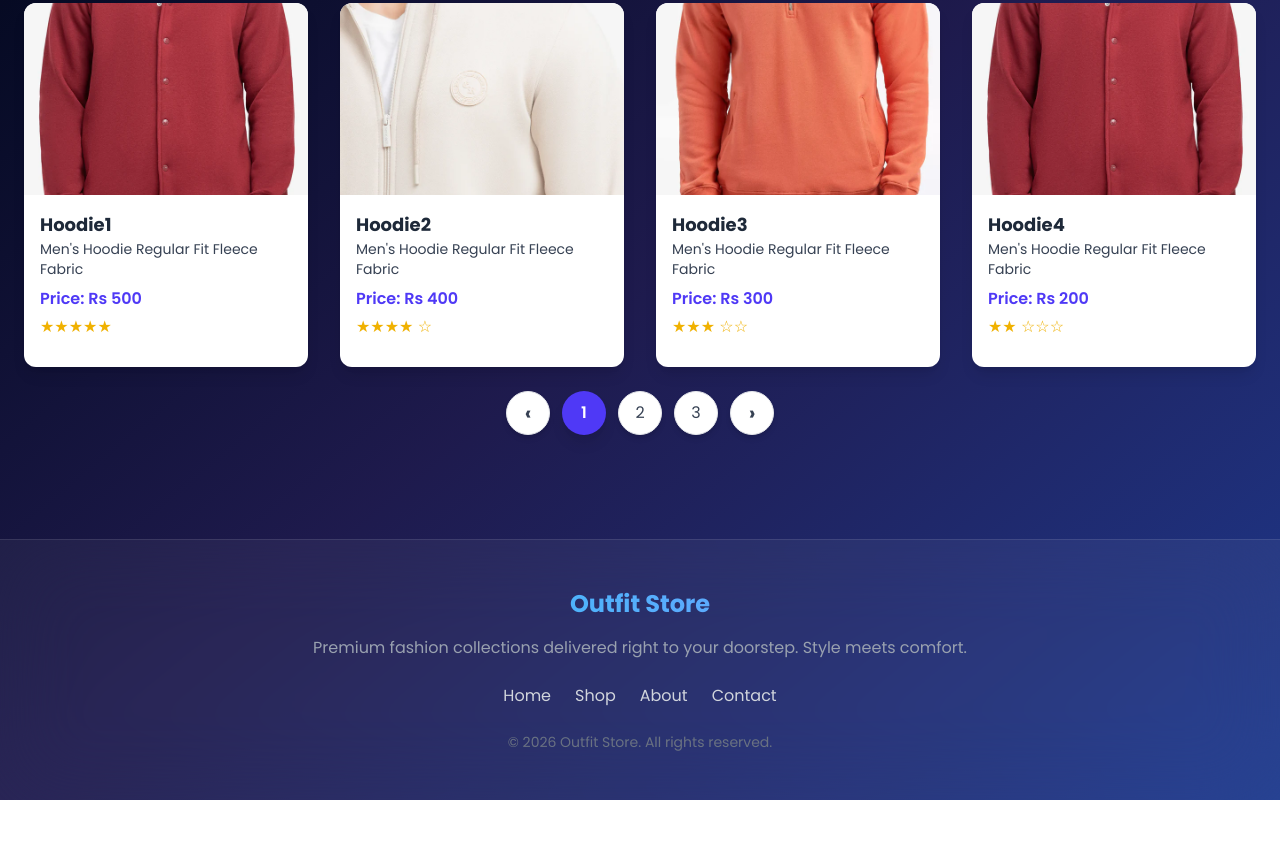
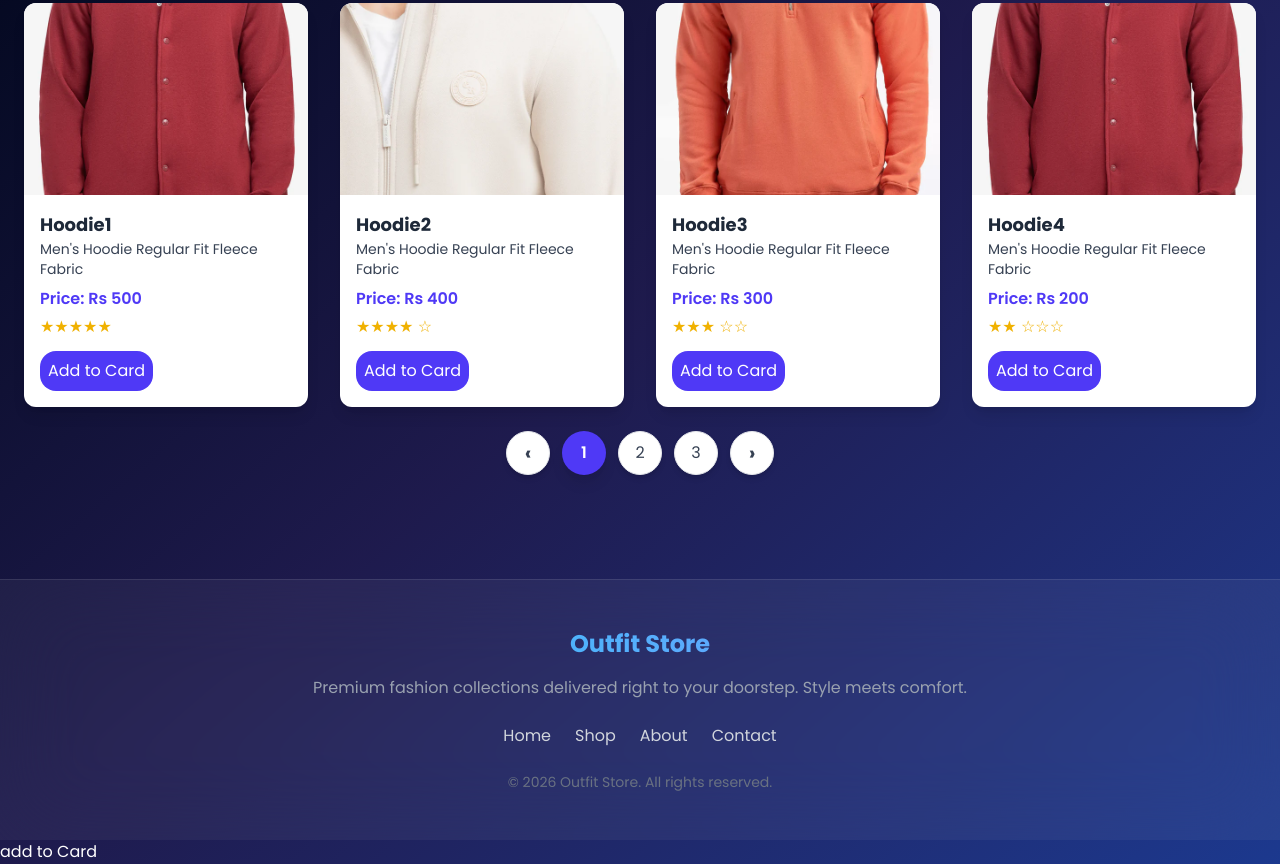
Before and after one commit to Hammad-000/outfitstore, a website with bundled scripts: page index.html in a window 1280 px wide. Shown: the part 244-1108 px from the top of the page. Before the commit the page ends 1044 px from the top, so only its background shows below. Built offline with nearby package versions, Linux system fonts and the light colour scheme.

Commit message:
card change

```diff
--- a/index.html
+++ b/index.html
@@ -183,6 +183,7 @@
 
   </div>
 </footer>
+<button>add to Card</button>
 
   <script type="module" src="script.js"></script>
 
--- a/script.js
+++ b/script.js
@@ -77,6 +77,8 @@ function renderCards(productList) {
           ${"★".repeat(product.rating)}
           ${"☆".repeat(5 - product.rating)}
         </p>
+          <button class="bg-indigo-600 p-2 rounded-2xl" >Add to Card</button>
+
       </div>
     `;
 
```
